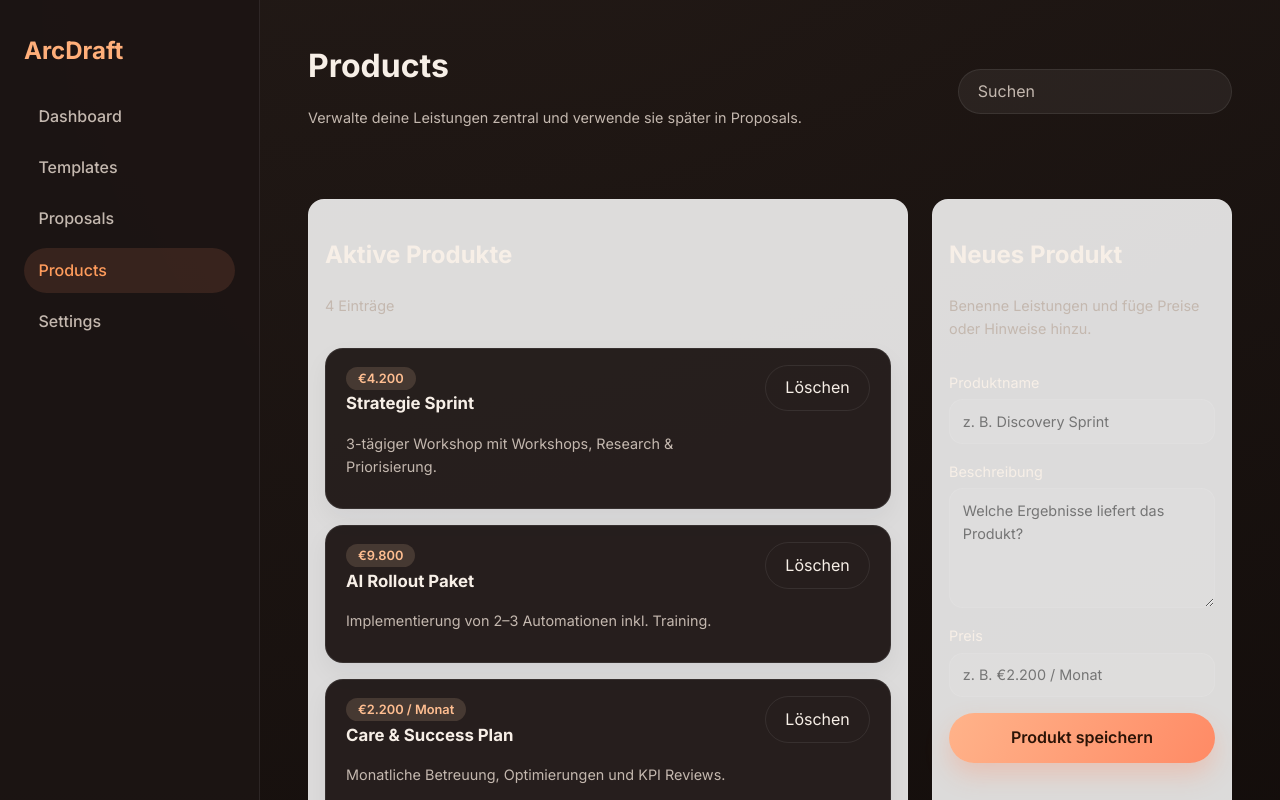
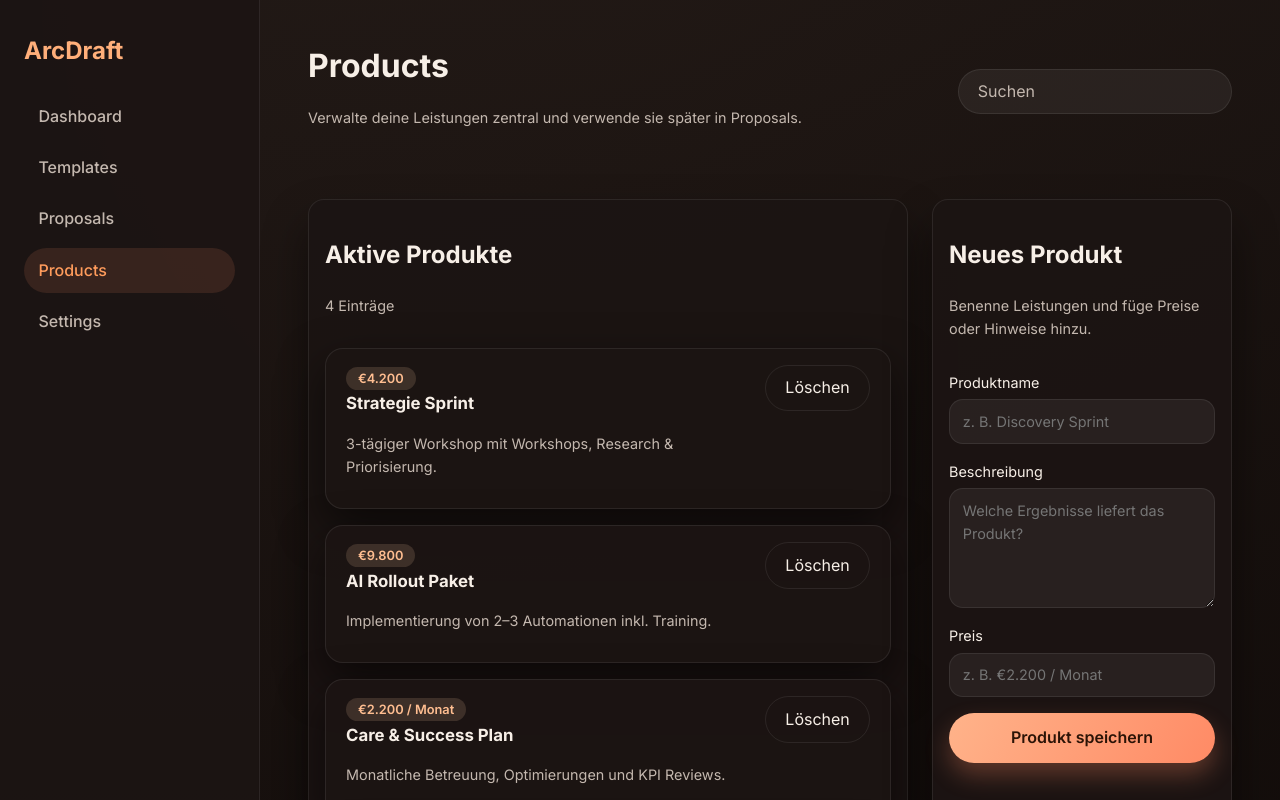
Before and after one commit to LiLoLama/ArcDraft, a React (Vite) app in the folder frontend/: page /products in a window 1280 px wide. Shown: the top 800 px of the page. Built offline with nearby package versions, Linux system fonts and the light colour scheme; no server answers; sample sign-in values are in the browser's storage.

Commit message:
Refine product styles for both themes

```diff
--- a/frontend/src/index.css
+++ b/frontend/src/index.css
@@ -428,11 +428,15 @@ textarea {
 }
 
 .section-card {
-  background: rgba(255, 255, 255, 0.04);
-  background: rgba(255, 255, 255, 0.85);
+  background: var(--card-bg);
   padding: 1rem;
   border-radius: 16px;
   border: 1px solid var(--stroke);
+  box-shadow: 0 20px 40px rgba(20, 33, 54, 0.07);
+}
+
+[data-theme='dark'] .section-card {
+  box-shadow: 0 25px 45px rgba(0, 0, 0, 0.45);
 }
 
 .proposal-preview {
@@ -621,17 +625,28 @@ textarea {
   gap: 0.4rem;
   text-align: left;
   cursor: pointer;
+  color: var(--text-color);
+  box-shadow: 0 15px 35px rgba(20, 33, 54, 0.08);
   transition: border 0.2s ease, box-shadow 0.2s ease, transform 0.2s ease;
 }
 
+[data-theme='dark'] .product-card {
+  box-shadow: 0 18px 40px rgba(0, 0, 0, 0.55);
+}
+
 .product-card.selected {
-  border-color: rgba(255, 138, 101, 0.8);
-  box-shadow: 0 12px 24px rgba(255, 138, 101, 0.25);
+  border-color: var(--primary);
+  box-shadow: 0 15px 35px rgba(255, 138, 101, 0.3);
   transform: translateY(-3px);
+}
+
+[data-theme='dark'] .product-card.selected {
+  box-shadow: 0 18px 40px rgba(255, 138, 101, 0.25);
 }
 
 .product-card strong {
   font-size: 1rem;
+  color: var(--text-color);
 }
 
 .product-card .price-pill {
@@ -810,12 +825,18 @@ textarea {
   border-radius: 18px;
   padding: 1rem 1.25rem;
   background: var(--card-bg);
-  box-shadow: 0 10px 25px rgba(15, 23, 42, 0.05);
+  color: var(--text-color);
+  box-shadow: 0 15px 35px rgba(15, 23, 42, 0.08);
 }
 
 .product-row strong {
   display: block;
   font-size: 1.05rem;
+  color: var(--text-color);
+}
+
+[data-theme='dark'] .product-row {
+  box-shadow: 0 18px 45px rgba(0, 0, 0, 0.55);
 }
 
 .product-row button {
```
